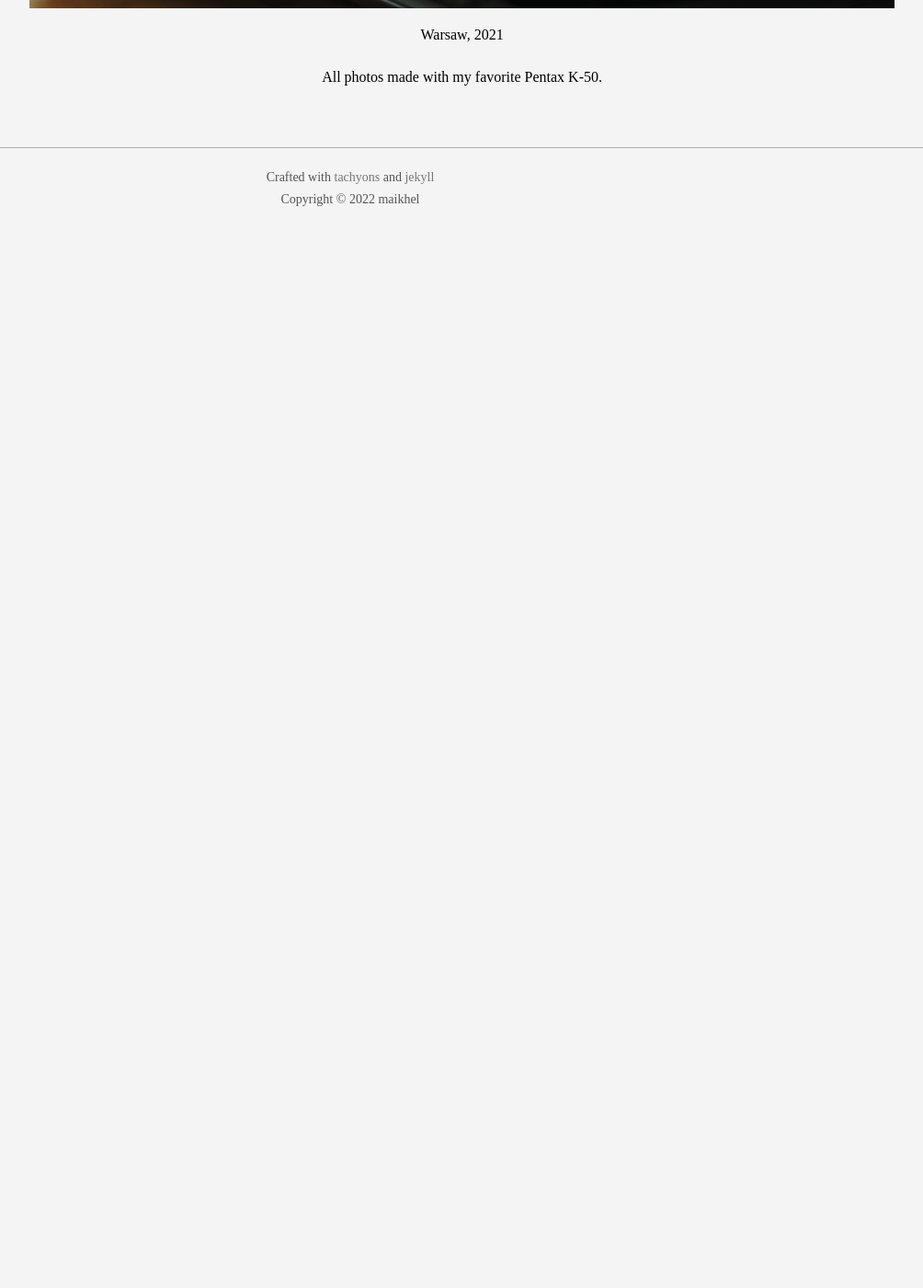
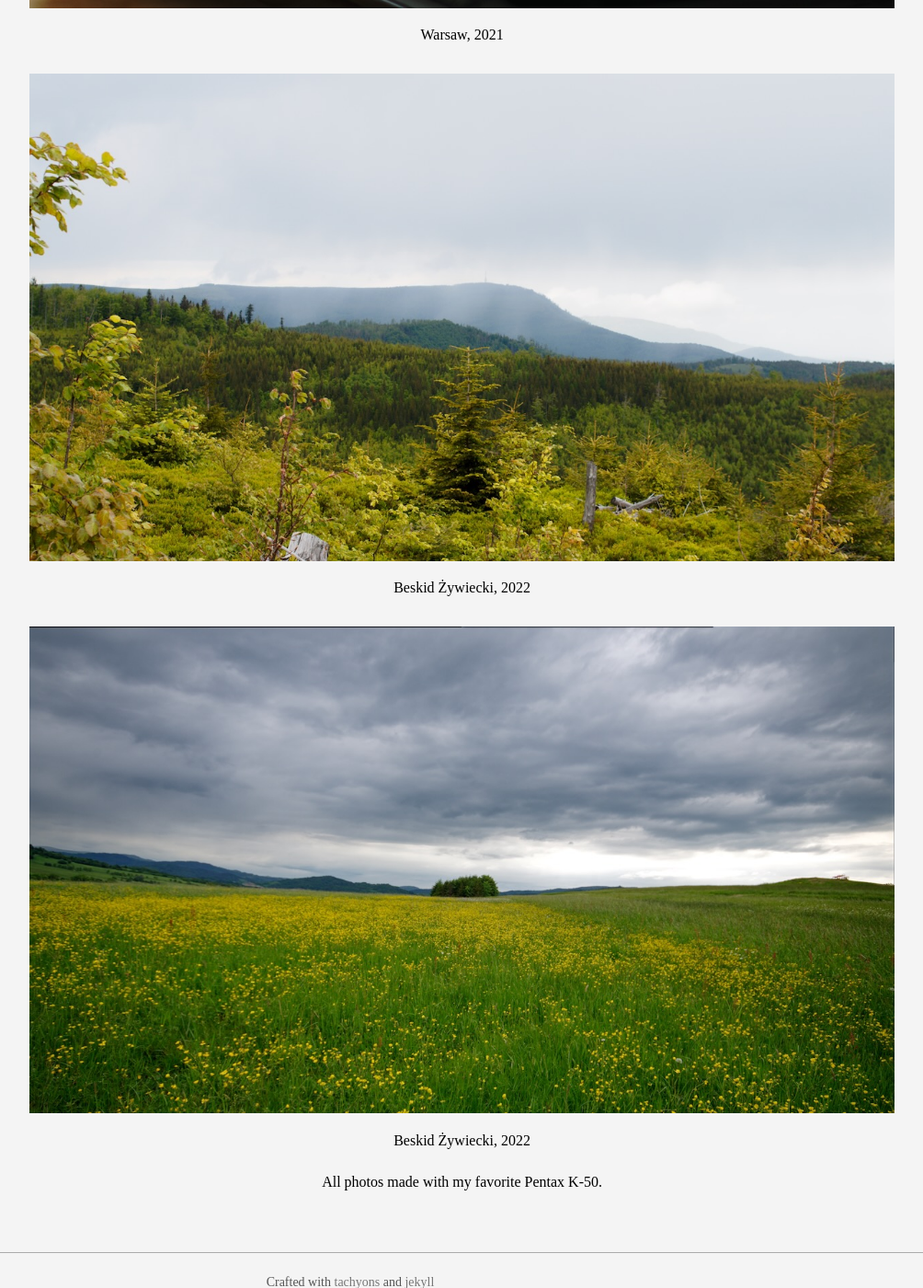
Before and after one commit to maikhel/maikhel.github.io, a Jekyll site: the page built from gallery.html, in a window 1280 px wide and 1400 px high, scrolled down 6675 px. Shown: the whole window at 92% size, without its empty margins (259-1263 px from the left). Built offline with Jekyll 4.4.1, drawn with Linux system fonts in a browser that asks for light colours; before the commit the page ends 6916 px from its top, so only the background shows below that.

Commit message:
Add new photos from Beskid

```diff
--- a/_data/photos.yml
+++ b/_data/photos.yml
@@ -8,3 +8,5 @@ IMGP5443: Dębki, 2018
 IMGP6108: Mallorca, 2019
 IMGP7801: Hel, 2021
 IMGP8097: Warsaw, 2021
+IMGP9025: Beskid Żywiecki, 2022
+IMGP8790: Beskid Żywiecki, 2022
```
Also changed, not shown: photos/IMGP8790.jpeg (added), photos/IMGP9025.jpeg (added).
